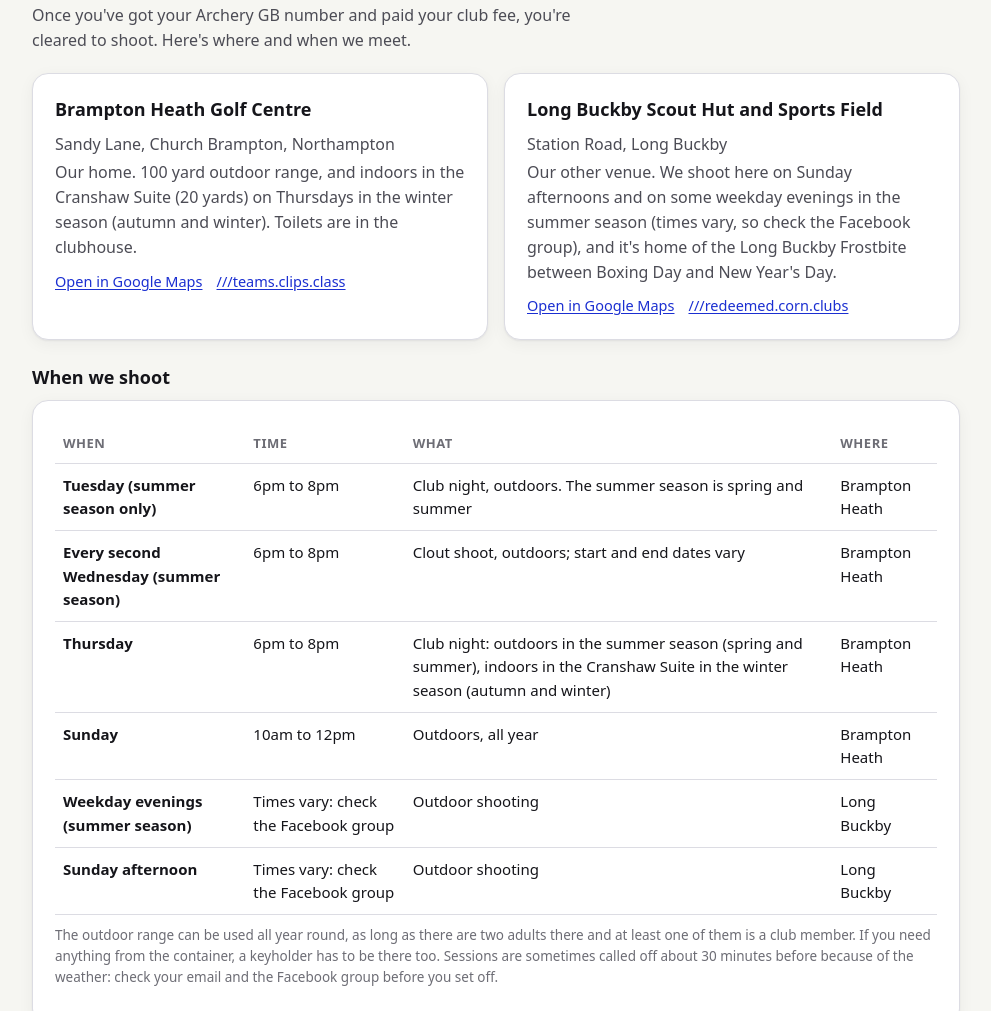
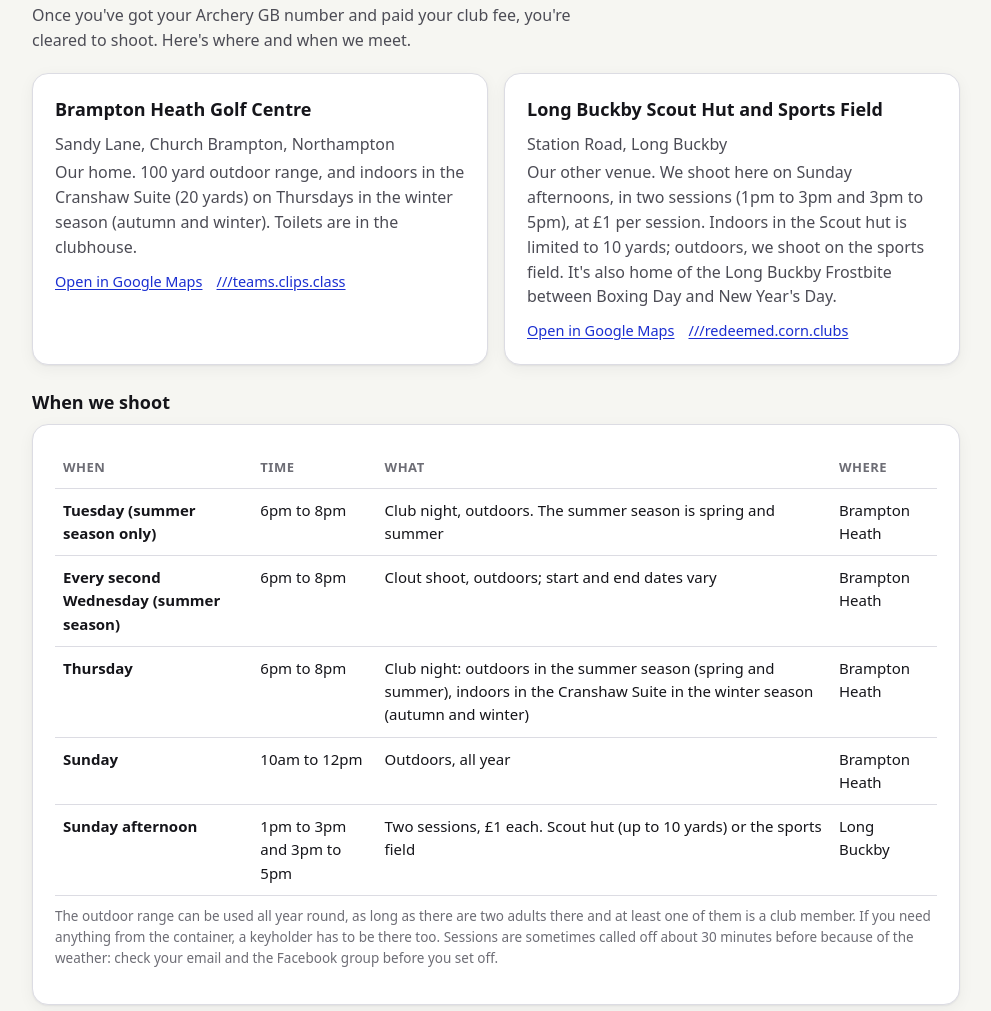
Before and after one commit to neilfletcher/DB-join, a plain HTML site: page index.html in a window 1280 px wide. Shown: the part 4356-5367 px from the top of the page, without its empty margins (144-1135 px from the left). Drawn offline with Linux system fonts and the light colour scheme.

Commit message:
Long Buckby: Sunday sessions 1-3pm and 3-5pm, £1 per session

```diff
--- a/index.html
+++ b/index.html
@@ -52,15 +52,14 @@ var CLUB = {
       notes: "Our home. 100 yard outdoor range, and indoors in the Cranshaw Suite (20 yards) on Thursdays in the winter season (autumn and winter). Toilets are in the clubhouse." },
     { name: "Long Buckby Scout Hut and Sports Field", address: "Station Road, Long Buckby",
       what3words: "redeemed.corn.clubs", maps: "https://www.google.com/maps/search/?api=1&query=Long+Buckby+Scout+Hut+Station+Road+Long+Buckby",
-      notes: "Our other venue. We shoot here on Sunday afternoons and on some weekday evenings in the summer season (times vary, so check the Facebook group), and it's home of the Long Buckby Frostbite between Boxing Day and New Year's Day." }
+      notes: "Our other venue. We shoot here on Sunday afternoons, in two sessions (1pm to 3pm and 3pm to 5pm), at £1 per session. Indoors in the Scout hut is limited to 10 yards; outdoors, we shoot on the sports field. It's also home of the Long Buckby Frostbite between Boxing Day and New Year's Day." }
   ],
   sessions: [
     { when: "Tuesday (summer season only)", what: "Club night, outdoors. The summer season is spring and summer", where: "Brampton Heath", time: "6pm to 8pm" },
     { when: "Every second Wednesday (summer season)", what: "Clout shoot, outdoors; start and end dates vary", where: "Brampton Heath", time: "6pm to 8pm" },
     { when: "Thursday", what: "Club night: outdoors in the summer season (spring and summer), indoors in the Cranshaw Suite in the winter season (autumn and winter)", where: "Brampton Heath", time: "6pm to 8pm" },
     { when: "Sunday", what: "Outdoors, all year", where: "Brampton Heath", time: "10am to 12pm" },
-    { when: "Weekday evenings (summer season)", what: "Outdoor shooting", where: "Long Buckby", time: "Times vary: check the Facebook group" },
-    { when: "Sunday afternoon", what: "Outdoor shooting", where: "Long Buckby", time: "Times vary: check the Facebook group" }
+    { when: "Sunday afternoon", what: "Two sessions, £1 each. Scout hut (up to 10 yards) or the sports field", where: "Long Buckby", time: "1pm to 3pm and 3pm to 5pm" }
   ],
   rangeRule: "The outdoor range can be used all year round, as long as there are two adults there and at least one of them is a club member. If you need anything from the container, a keyholder has to be there too. Sessions are sometimes called off about 30 minutes before because of the weather: check your email and the Facebook group before you set off.",
   bring: [
```
